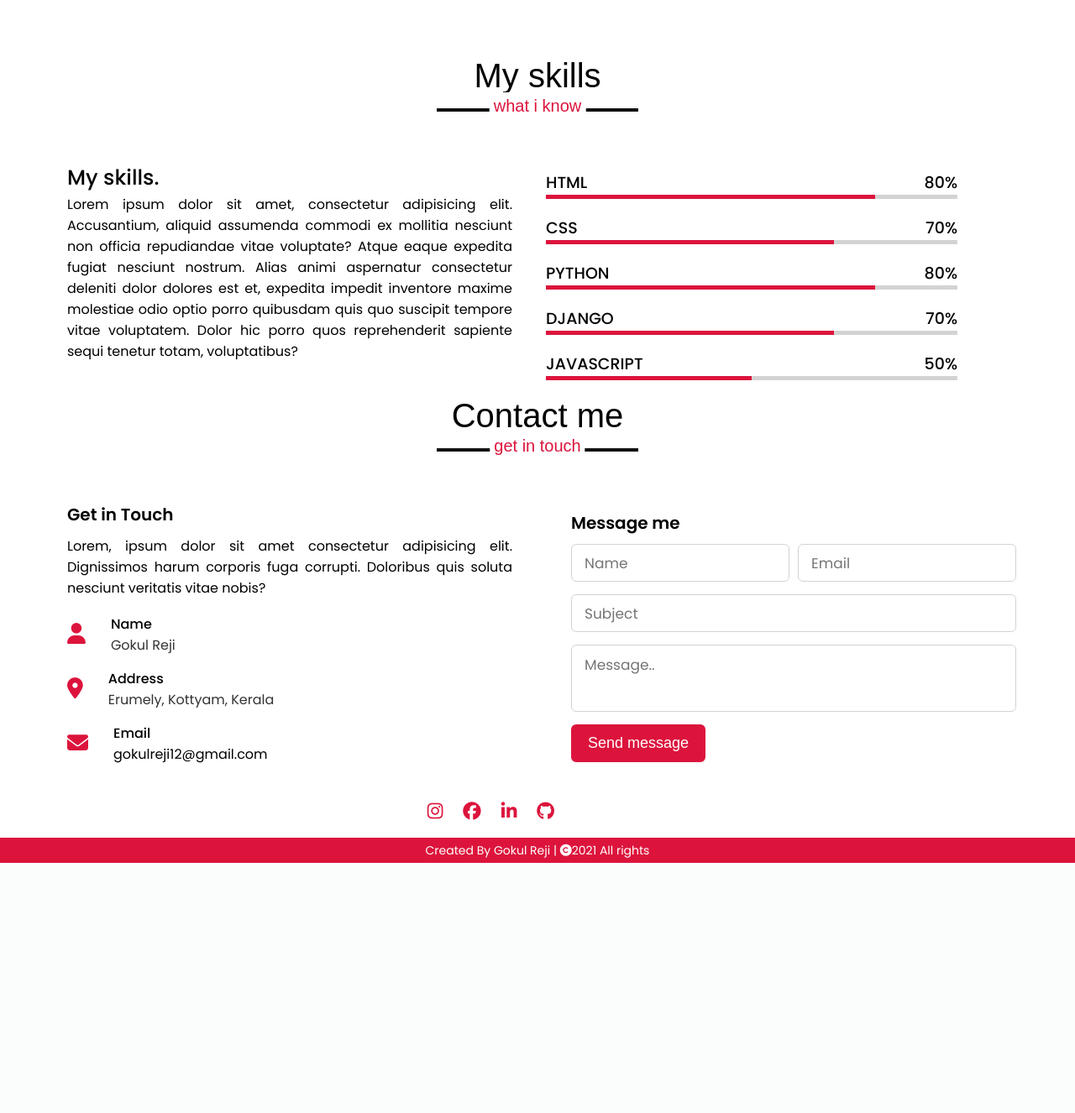
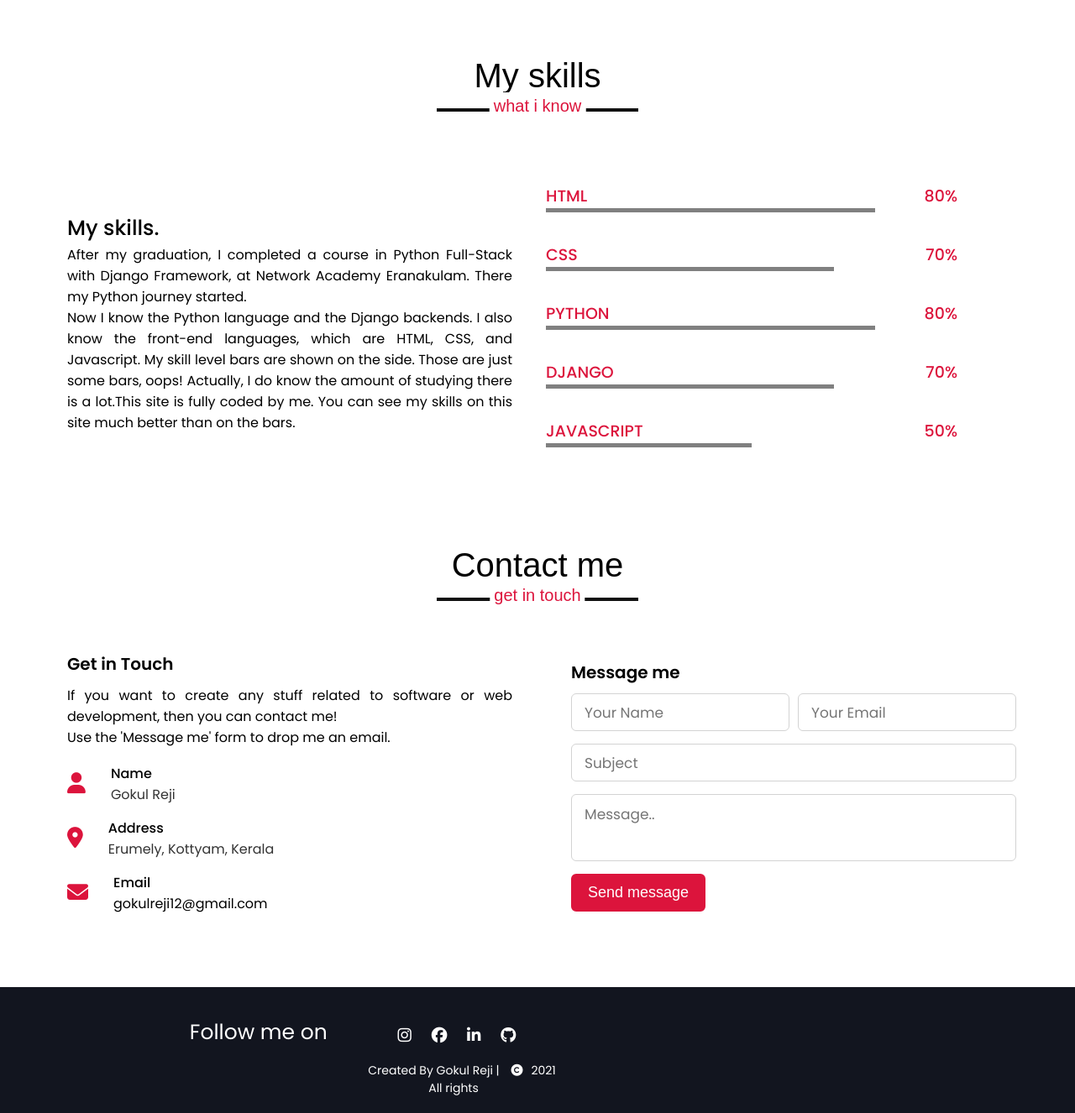
Before and after one commit to Gokulreji/myprofile, a Django app: page /home in a window 1280 px wide. Shown: the part 2114-3440 px from the top of the page at 84% size. Before the commit the page ends 3142 px from the top, so only its background shows below. Run offline with Django 3.2, Linux system fonts and the light colour scheme; some libraries are stand-ins or nearby versions.

Commit message:
some changes

```diff
--- a/static/css/forprofile.css
+++ b/static/css/forprofile.css
@@ -25,7 +25,9 @@ html{
 }
 .navbar.sticky{
      padding:30px 0;
-      background:crimson;
+     background:#222;
+     height:80px;
+
 }
 
 
@@ -37,9 +39,13 @@ html{
 .navbar .logo a span{
     color:crimson;
 }
+.navbar.sticky .logo a,span{
+    color:crimson;
+     transition:all 1s ease;
+     }
 .navbar.sticky .logo a span{
-    color:#fff;
-     transition:all 1s ease;
+    color:white;
+    transition:all 1s ease;
 }
 .navbar .menu li a{
     color:#fff;
@@ -53,7 +59,7 @@ html{
 
 }
 .navbar.sticky .menu li a:hover{
-    color:#fff;
+    color:crimson;
     }
 .navbar .menu li{
     list-style:none;
@@ -300,6 +306,7 @@ section .title::after{
     font-size:25px;
     font-weight:500;
     margin-bottom:10x;
+    margin-top:60px;
 }
 .skill .skill-content .left p{
     text-align:justify;
@@ -318,11 +325,12 @@ section .title::after{
 .skill .skill-content .right span{
     font-size:19px;
     font-weight:500;
+    color:crimson;
 }
 .skill .skill-content .right .line{
     height:5px;
     width:100%;
-    background:lightgrey;
+    background:#fff;
     position:relative;
 }
 .skill .skill-content .right .line::before{
@@ -330,7 +338,7 @@ section .title::after{
     position:absolute;
     height:100%;
     width:100%;
-    background:crimson;
+    background:gray;
 }
 .skill .skill-content .right .html::before{
     width:80%;
@@ -348,6 +356,9 @@ section .title::after{
     width:50%;
 }
 /*contact section*/
+        .contact .max-width{
+        margin-top:150px;
+        }
 
     .contact .title::after{
         content: "get in touch";
@@ -459,11 +470,10 @@ section .title::after{
     margin-right:500px;
 }
 .max-width .social-media a{
-        color:crimson;
+        color:#fff;
 }
 .max-width .social-media a:hover{
-    color:#222;
-    text-shadow:2px 0;
+    color:crimson;
     transition: color 0.3s ease
 }
 .max-width .social-media span{
@@ -474,15 +484,32 @@ section .title::after{
 
     /*footer section*/
     footer{
-        background:crimson;
+        background:#12151F;
         color:#fff;
         text-align:center;
-        height:30px;
+        height:150px;
         font-size:14px;
         padding:5px 0px;
     }
+    footer .footer-content,span{
+        margin-top:16px;
+        color:#fff;
+    }
+    footer .footer-content{
+    margin-left:250px;
+    }
+
     .footer{
     margin-top:300px;}
+
+    .footer .follow{
+    font-size:25px;
+    margin-right:60px;
+    text-align:center;
+    }
+    .footer .social-content{
+    margin-left:60px;
+    }
 
 
 /*responsive media query starting*/
--- a/templates/index.html
+++ b/templates/index.html
@@ -102,40 +102,45 @@
             <div class="skill-content">
                 <div class="column left">
                     <div class="text">My skills.</div>
-                    <p>Lorem ipsum dolor sit amet, consectetur adipisicing elit. Accusantium, aliquid assumenda commodi ex mollitia nesciunt non officia repudiandae vitae voluptate? Atque eaque expedita fugiat nesciunt nostrum. Alias animi aspernatur consectetur deleniti dolor dolores est et, expedita impedit inventore maxime molestiae odio optio porro quibusdam quis quo suscipit tempore vitae voluptatem. Dolor hic porro quos reprehenderit sapiente sequi tenetur totam, voluptatibus?</p>
+                    <p>After my graduation, I completed a course in Python Full-Stack with Django Framework, at Network Academy Eranakulam. There my Python journey started.
+                        <br>
+                        Now I know the Python language and the Django backends. I also know the front-end languages, which are HTML, CSS, and Javascript.
+                        My skill level bars are shown on the side. Those are just some bars, oops! Actually,
+                        I do know the amount of studying there is a lot.This site is fully coded by me.
+                        You can see my skills on this site much better than on the bars. </p>
                 </div>
                 <div class="column right">
                     <div class="bars">
                         <div class="info">
-                            <span>HTML</span>
+                            <span class="name">HTML</span>
                             <span>80%</span>
                         </div>
                         <div class="line html"></div>
                     </div>
                     <div class="bars">
                         <div class="info">
-                            <span>CSS</span>
+                            <span class="name">CSS</span>
                             <span>70%</span>
                         </div>
                          <div class="line css"></div>
                     </div>
                     <div class="bars">
                         <div class="info">
-                            <span>PYTHON</span>
+                            <span class="name">PYTHON</span>
                             <span>80%</span>
                         </div>
                          <div class="line python"></div>
                     </div>
                       <div class="bars">
                         <div class="info">
-                            <span>DJANGO</span>
+                            <span class="name">DJANGO</span>
                             <span>70%</span>
                         </div>
                            <div class="line django"></div>
                     </div>
                       <div class="bars">
                         <div class="info">
-                            <span>JAVASCRIPT</span>
+                            <span class="name">JAVASCRIPT</span>
                             <span>50%</span>
                         </div>
                            <div class="line java"></div>
@@ -144,6 +149,7 @@
             </div>
         </div>
     </section>
+    <br><br><br><br><br><br>
 <!--    contact section -->
 
       <section class="contact" id="contact">
@@ -212,7 +218,8 @@
             <div class="contact-content">
                 <div class="column left">
                     <div class="text">Get in Touch</div>
-                    <p>Lorem, ipsum dolor sit amet consectetur adipisicing elit. Dignissimos harum corporis fuga corrupti. Doloribus quis soluta nesciunt veritatis vitae nobis?</p>
+                    <p>If you want to create any stuff related to software or web development, then you can contact me!
+                        <br>Use the 'Message me' form to drop me an email.</p>
                     <div class="icons">
                         <div class="row">
                             <i class="fas fa-user"></i>
@@ -243,10 +250,10 @@
                         {% csrf_token %}
                         <div class="fields">
                             <div class="field name">
-                                <input type="text" placeholder="Name" required name="name">
+                                <input type="text" placeholder="Your Name" required name="name">
                             </div>
                             <div class="field email">
-                                <input type="email" placeholder="Email" required name="email">
+                                <input type="email" placeholder="Your Email" required name="email">
                             </div>
                         </div>
                         <div class="field">
@@ -267,22 +274,26 @@
     </section>
 
 
-    <div class="max-width">
+
+
+<!--footer section -->
+    <div class="footer">
+    <footer>
+         <div class="max-width">
         <div class="social-content">
             <div class="social-media">
+                <span class="follow">Follow me on</span>
                 <span><a href="https://www.instagram.com/n.andhu_/"><i class="fa fa-instagram fa-lg"></i></a></span>
                 <span><a href="https://www.facebook.com/nandhu.mon.3363/"><i class="fa fa-facebook fa-lg"></i></a></span>
                 <span><a href="https://tlinkedin.com/in/gokul-reji-89b60619b"><i class="fa fa-linkedin fa-lg"></i></a></span>
                 <span><a href="https://github.com/Gokulreji"><i class="fa fa-github fa-lg  "></i></a></span>
-
+         <div class="footer-content">
+        <span>Created By Gokul Reji | <span><i class="fas fa-copyright"></i></span>2021 All rights </span>
+        </div>
             </div>
         </div>
     </div>
 
-<!--footer section -->
-    <div class="footer">
-    <footer>
-        <span>Created By Gokul Reji | <span><i class="fas fa-copyright"></i></span>2021 All rights <reserved class=""></reserved></span>
     </footer>
     <script src="/static/js/forme.js"></script>
     </div>
```
